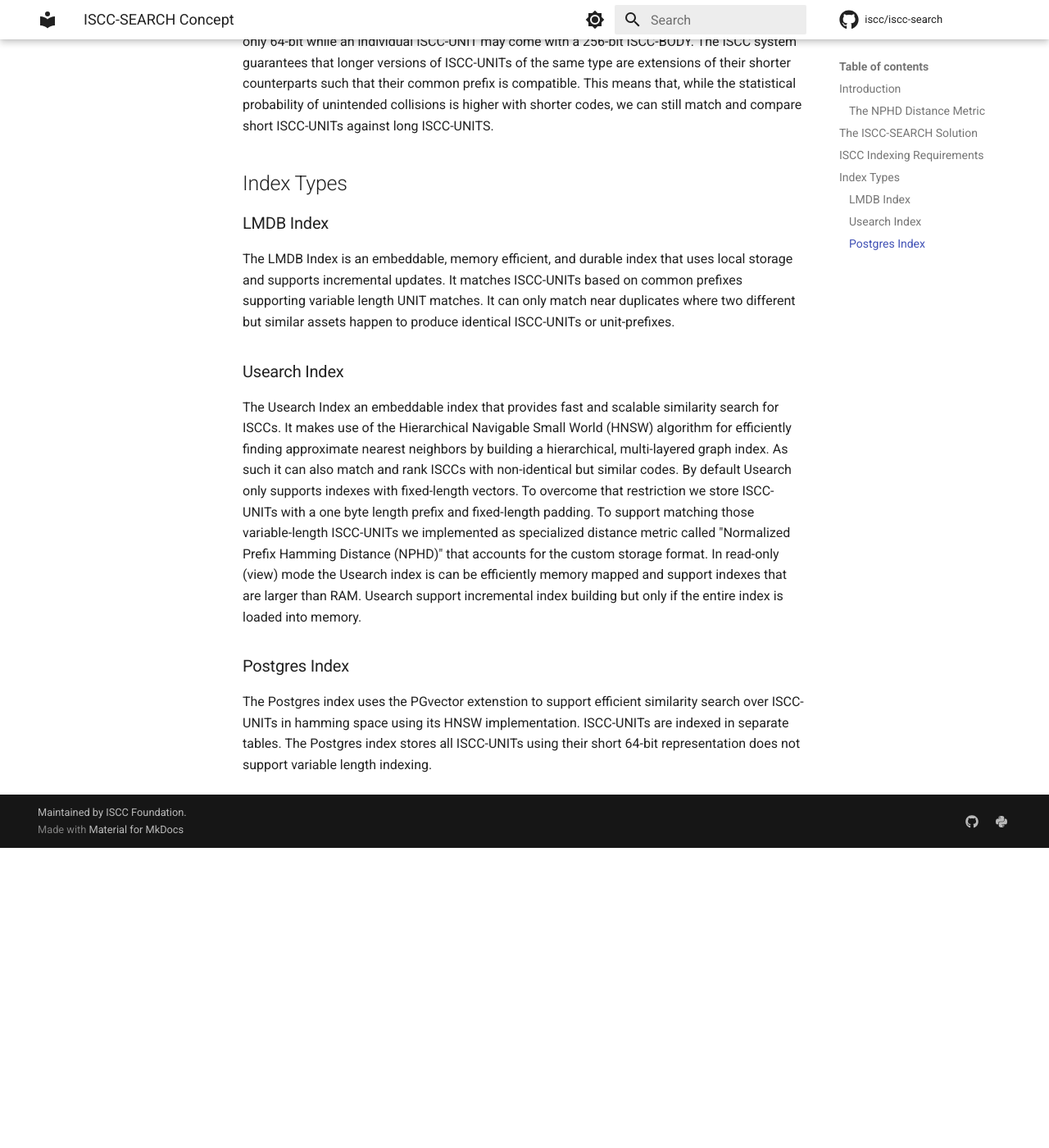
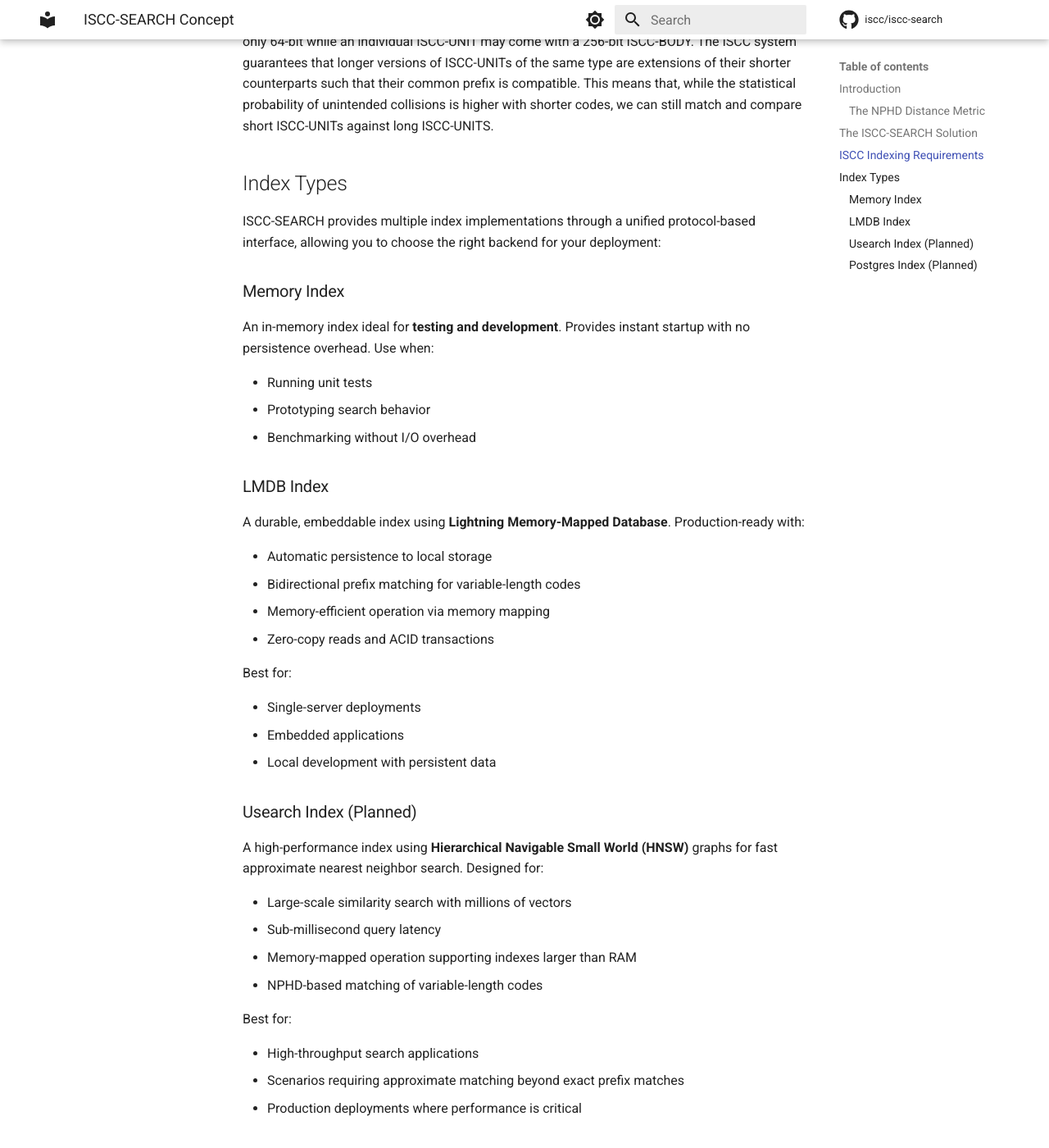
Before and after one commit to iscc/iscc-search, an MkDocs documentation site: the page built from docs/concept.md, in a window 1280 px wide and 1400 px high, scrolled down 2357 px. Shown: the whole window at 82% size. Built offline with MkDocs 1.6.1 and Material for MkDocs 9.7.7, drawn with Linux system fonts in a browser that asks for light colours; comment, search, counter and statistics services are not loaded; before the commit the page ends 3391 px from its top, so only the background shows below that; some of the changed text lies outside the part shown.

Commit message:
docs(concept): refactor index types section to be use-case focused
Replace implementation-heavy descriptions with conceptual overview focused
on when and why to use each index type. Add missing Memory Index and mark
Usearch/Postgres as planned. Include important limitation that Postgres
Index requires fixed-length ISCC-UNITs upfront.

Changes make the document more accessible to users choosing between index
backends while preserving technical accuracy. Original implementation
details backed up in scratch/snippets.md for reference.

```diff
--- a/docs/concept.md
+++ b/docs/concept.md
@@ -88,27 +88,66 @@ still match and compare short ISCC-UNITs against long ISCC-UNITS.
 
 ## Index Types
 
+ISCC-SEARCH provides multiple index implementations through a unified protocol-based interface, allowing you to
+choose the right backend for your deployment:
+
+### Memory Index
+
+An in-memory index ideal for **testing and development**. Provides instant startup with no persistence overhead.
+Use when:
+
+- Running unit tests
+- Prototyping search behavior
+- Benchmarking without I/O overhead
+
 ### LMDB Index
 
-The LMDB Index is an embeddable, memory efficient, and durable index that uses local storage and supports
-incremental updates. It matches ISCC-UNITs based on common prefixes supporting variable length UNIT matches. It
-can only match near duplicates where two different but similar assets happen to produce identical ISCC-UNITs or
-unit-prefixes.
+A durable, embeddable index using **Lightning Memory-Mapped Database**. Production-ready with:
 
-### Usearch Index
+- Automatic persistence to local storage
+- Bidirectional prefix matching for variable-length codes
+- Memory-efficient operation via memory mapping
+- Zero-copy reads and ACID transactions
 
-The Usearch Index an embeddable index that provides fast and scalable similarity search for ISCCs. It makes use
-of the Hierarchical Navigable Small World (HNSW) algorithm for efficiently finding approximate nearest neighbors
-by building a hierarchical, multi-layered graph index. As such it can also match and rank ISCCs with
-non-identical but similar codes. By default Usearch only supports indexes with fixed-length vectors. To overcome
-that restriction we store ISCC-UNITs with a one byte length prefix and fixed-length padding. To support matching
-those variable-length ISCC-UNITs we implemented as specialized distance metric called "Normalized Prefix Hamming
-Distance (NPHD)" that accounts for the custom storage format. In read-only (view) mode the Usearch index is can
-be efficiently memory mapped and support indexes that are larger than RAM. Usearch support incremental index
-building but only if the entire index is loaded into memory.
+Best for:
 
-### Postgres Index
+- Single-server deployments
+- Embedded applications
+- Local development with persistent data
 
-The Postgres index uses the PGvector extenstion to support efficient similarity search over ISCC-UNITs in
-hamming space using its HNSW implementation. ISCC-UNITs are indexed in separate tables. The Postgres index
-stores all ISCC-UNITs using their short 64-bit representation does not support variable length indexing.
+### Usearch Index (Planned)
+
+A high-performance index using **Hierarchical Navigable Small World (HNSW)** graphs for fast approximate nearest
+neighbor search. Designed for:
+
+- Large-scale similarity search with millions of vectors
+- Sub-millisecond query latency
+- Memory-mapped operation supporting indexes larger than RAM
+- NPHD-based matching of variable-length codes
+
+Best for:
+
+- High-throughput search applications
+- Scenarios requiring approximate matching beyond exact prefix matches
+- Production deployments where performance is critical
+
+### Postgres Index (Planned)
+
+A scalable index using **PostgreSQL + pgvector extension**. Designed for:
+
+- Multi-server deployments with horizontal scaling
+- Centralized search infrastructure
+- Integration with existing PostgreSQL deployments
+- High-availability configurations
+
+**Important limitation**: Does not support mixed/variable-length indexing and matching. Users must decide on a
+fixed length for ISCC-UNITs before creating an index (e.g., all 64-bit or all 256-bit).
+
+Best for:
+
+- Enterprise deployments requiring centralized data management
+- Applications already using PostgreSQL
+- Scenarios requiring advanced SQL querying capabilities
+
+All index types expose the same API - switch between them by changing a single environment variable
+(`ISCC_SEARCH_INDEXES_URI`).
```
